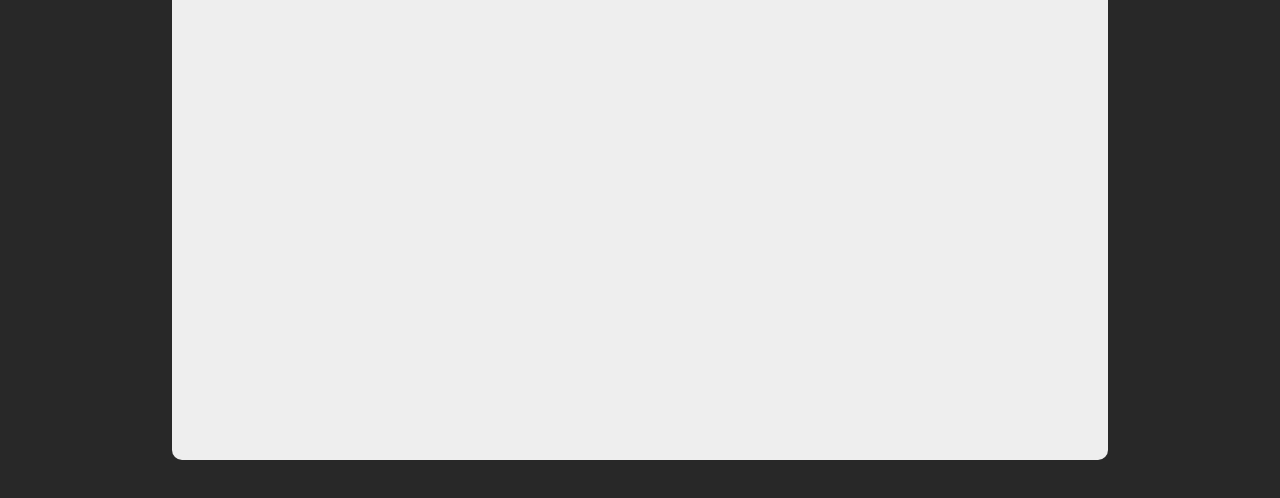
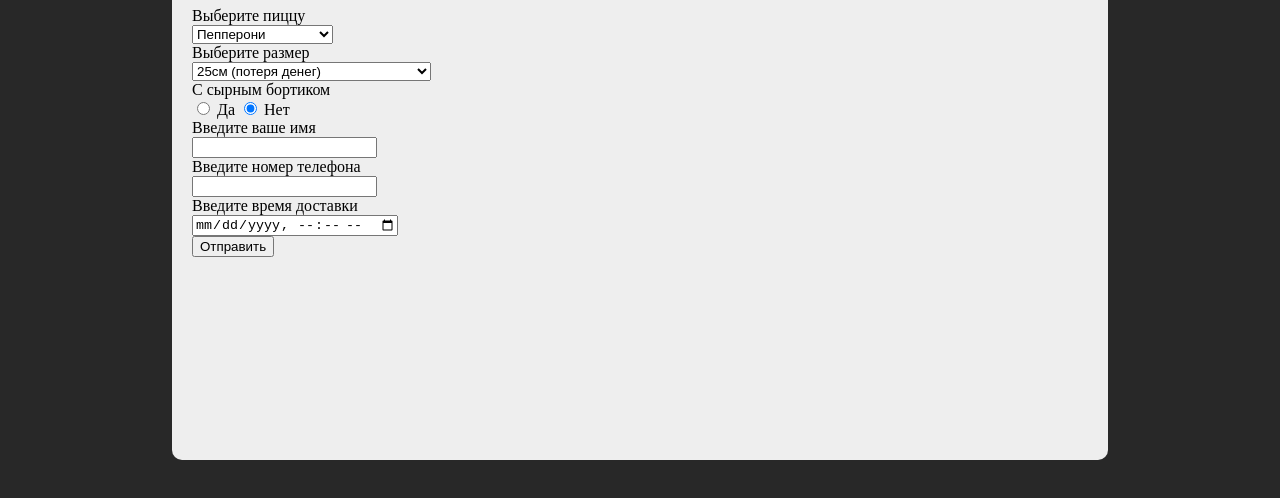
Before and after one commit to FalseR20/web-technologies-Y2S2, a plain HTML site: page lab1/index.html in a window 1280 px wide. Shown: the part 156-654 px from the top of the page. Drawn offline with Linux system fonts and the light colour scheme.

Commit message:
made form without styles

```diff
--- a/lab1/index.html
+++ b/lab1/index.html
@@ -6,13 +6,60 @@
     <title>Document</title>
 </head>
 <body>
-    <div class="bg-top">
-
-    </div>
+    <div class="bg-top"> </div>
     <div class="main-div">
         <div class="header">
             Заказ пиццы
         </div>
+        <form method="POST">
+            <div class="field">
+                <label> Выберите пиццу </label>
+                <br>
+                <select name="pizza" required >
+                    <option> Пепперони</option>
+                    <option> Сырная</option>
+                    <option> 4 сезона</option>
+                    <option> С салом (новинка!)</option>
+                </select>
+            </div>
+            <div class="field">
+                <label> Выберите размер </label>
+                <br>
+                <select name="pizza" required >
+                    <option> 25см (потеря денег)</option>
+                    <option> 30см (на одного норм)</option>
+                    <option> 35см (уже можно наесться)</option>
+                    <option> 40см (побереги желудок, другалёк)</option>
+                    <option> 45см (ОСТАНОВИСЬ!)</option>
+                    <option> 50см (нет пути домой)</option>
+                </select>
+            </div>
+            <div class="field">
+                <label> С сырным бортиком </label>
+                <br>
+                <input name="pizza" id="cheesebort0" type="radio" value="with-bort" required>
+                <label for="cheesebort0"> Да </label>
+                <input name="pizza" id="cheesebort1" type="radio" value="without-bort" checked>
+                <label for="cheesebort1"> Нет </label>
+            </div>
+            <div class="field">
+                <label> Введите ваше имя </label>
+                <br>
+                <input name="name" type="text" required>
+            </div>
+            <div class="field">
+                <label> Введите номер телефона </label>
+                <br>
+                <input name="name" type="tel" required>
+            </div>
+            <div class="field">
+                <label> Введите время доставки </label>
+                <br>
+                <input name="name" type="datetime-local" required>
+            </div>
+
+            <input type="submit" value="Отправить">
+        </form>
     </div>
 </body>
 </html>
--- a/lab1/styles.css
+++ b/lab1/styles.css
@@ -24,5 +24,7 @@ body {
     font-family: Georgia, 'Times New Roman', Times, serif;
     border-bottom: 1px solid gray;
     padding-bottom: 15px;
-
 }
+form {
+    margin-top: 10px;
+}
```
